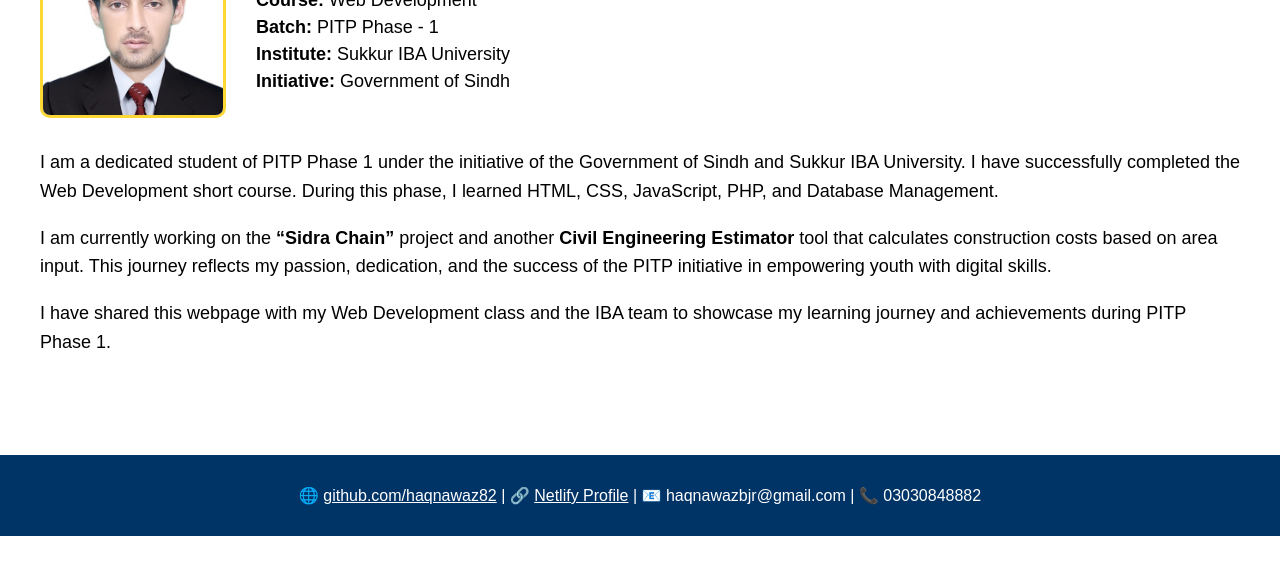
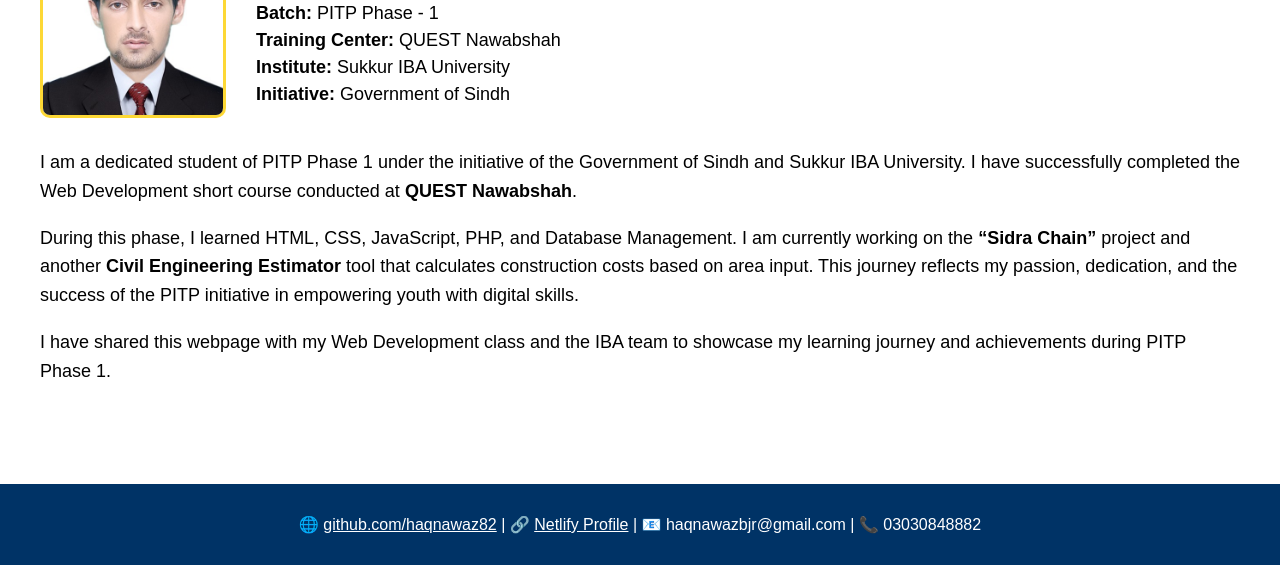
Before and after one commit to haqnawaz82/portfolio, a plain HTML site: page index.html in a window 1280 px wide. Shown: the part 357-922 px from the top of the page. Before the commit the page ends 893 px from the top, so only its background shows below. Drawn offline with Linux system fonts and the light colour scheme.

Commit message:
Update index.html

```diff
--- a/index.html
+++ b/index.html
@@ -27,6 +27,7 @@
         <h2>Haq Nawaz</h2>
         <p><strong>Course:</strong> Web Development</p>
         <p><strong>Batch:</strong> PITP Phase - 1</p>
+        <p><strong>Training Center:</strong> QUEST Nawabshah</p>
         <p><strong>Institute:</strong> Sukkur IBA University</p>
         <p><strong>Initiative:</strong> Government of Sindh</p>
       </div>
@@ -35,10 +36,11 @@
     <div class="achievement">
       <p>
         I am a dedicated student of PITP Phase 1 under the initiative of the Government of Sindh
-        and Sukkur IBA University. I have successfully completed the Web Development short course.
-        During this phase, I learned HTML, CSS, JavaScript, PHP, and Database Management.
+        and Sukkur IBA University. I have successfully completed the Web Development short course
+        conducted at <strong>QUEST Nawabshah</strong>.
       </p>
       <p>
+        During this phase, I learned HTML, CSS, JavaScript, PHP, and Database Management.
         I am currently working on the <strong>“Sidra Chain”</strong> project and another
         <strong>Civil Engineering Estimator</strong> tool that calculates construction costs
         based on area input. This journey reflects my passion, dedication, and the success of
```
